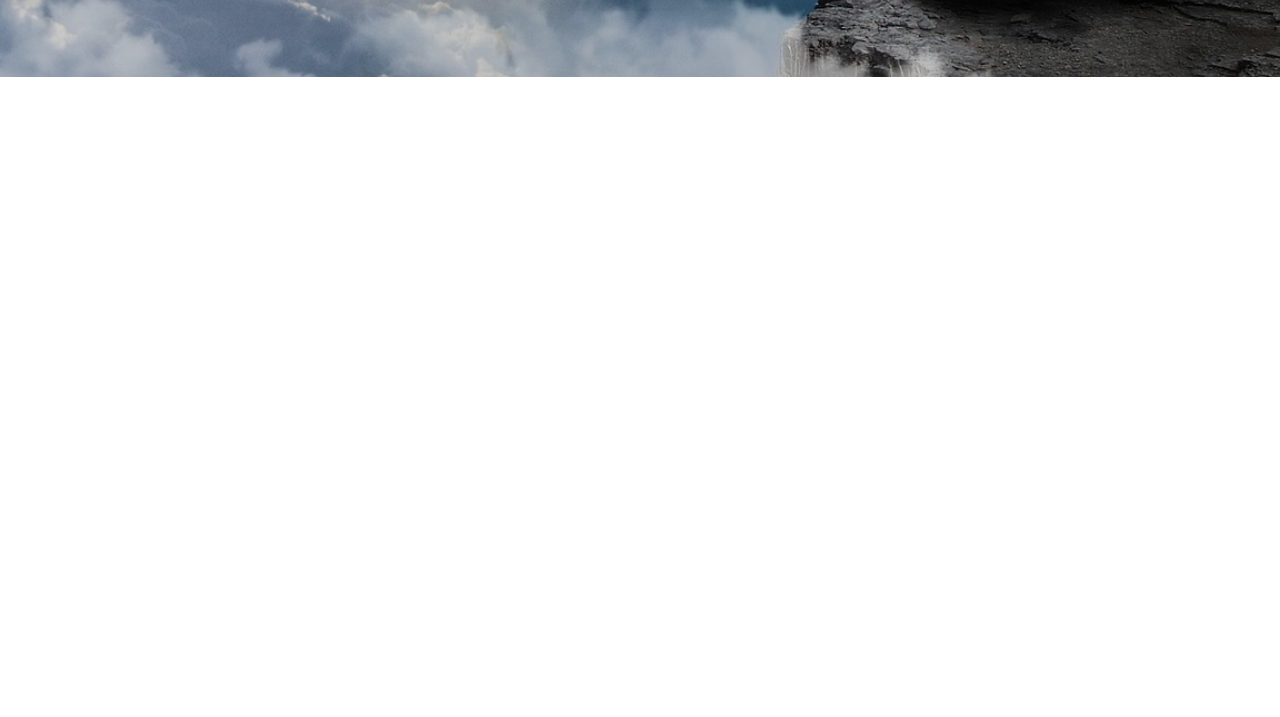
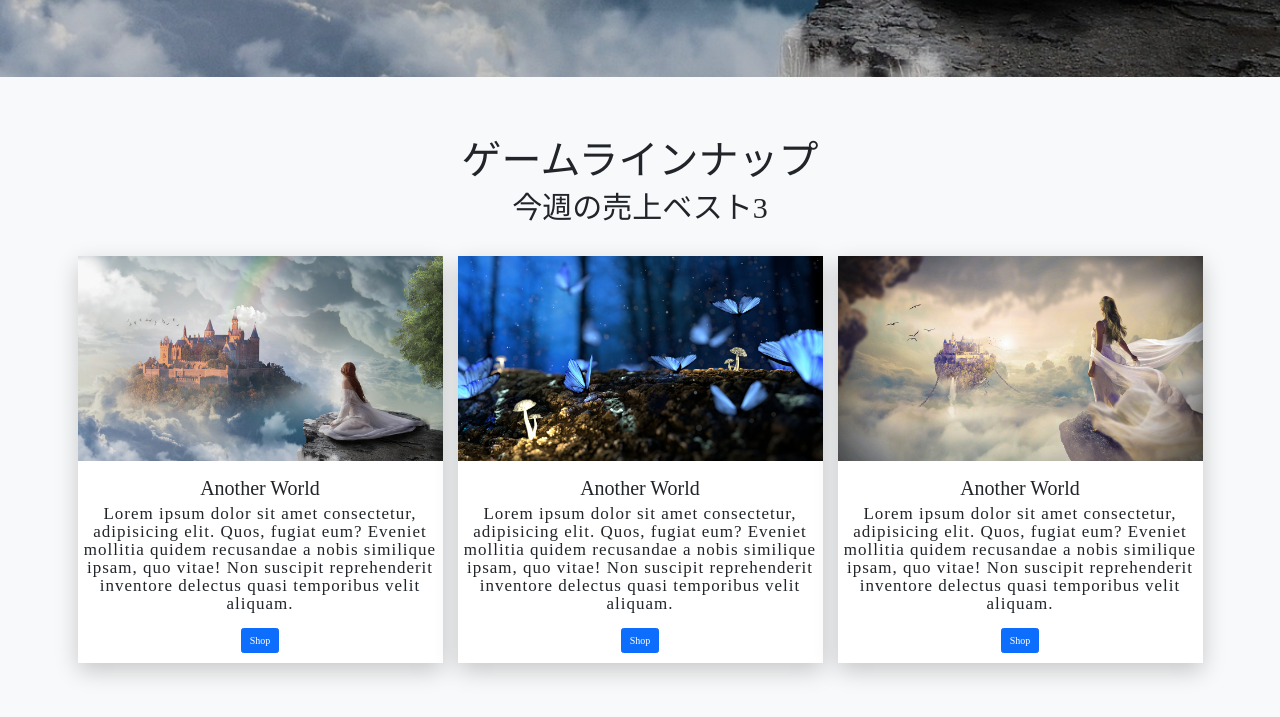
Before and after one commit to takeuchima0/lp_demo_v2, a plain HTML site: page index.html in a window 1280 px wide. Shown: the part 723-1440 px from the top of the page. Before the commit the page ends 800 px from the top, so only its background shows below. Drawn offline with nearby package versions, Linux system fonts and the light colour scheme; a web font is replaced by a local one.

Commit message:
fix: sale section

```diff
--- a/index.html
+++ b/index.html
@@ -36,6 +36,68 @@
     </div>
   </section>
 
+  <!-- sale section -->
+  <section class="sale bg-light" id="sale">
+    <div class="container text-dark">
+      <div class="row">
+        <div class="col-sm-7 mx-auto text-center">
+          <h2>ゲームラインナップ</h2>
+          <h3>今週の売上ベスト3</h3>
+        </div>
+      </div>
+
+      <div class="row mt-3 g-4">
+        <div class="col-md-4">
+          <div class="game-card card-effect text-center">
+            <img src="./images/another-world.jpg" alt="">
+            <div class="my-4 px-1">
+              <h5>Another World</h5>
+              <p>
+                Lorem ipsum dolor sit amet consectetur,
+                adipisicing elit. Quos, fugiat eum?
+                Eveniet mollitia quidem recusandae a nobis similique ipsam, quo vitae!
+                Non suscipit reprehenderit inventore delectus quasi temporibus velit aliquam.
+              </p>
+            </div>
+            <button class="btn btn-primary mb-3">Shop</button>
+          </div>
+        </div>
+
+        <div class="col-md-4">
+          <div class="game-card card-effect text-center">
+            <img src="./images/butterfly.jpg" alt="">
+            <div class="my-4 px-1">
+              <h5>Another World</h5>
+              <p>
+                Lorem ipsum dolor sit amet consectetur,
+                adipisicing elit. Quos, fugiat eum?
+                Eveniet mollitia quidem recusandae a nobis similique ipsam, quo vitae!
+                Non suscipit reprehenderit inventore delectus quasi temporibus velit aliquam.
+              </p>
+            </div>
+            <button class="btn btn-primary mb-3">Shop</button>
+          </div>
+        </div>
+
+        <div class="col-md-4">
+          <div class="game-card card-effect text-center">
+            <img src="./images/heaven-story.jpg" alt="">
+            <div class="my-4 px-1">
+              <h5>Another World</h5>
+              <p>
+                Lorem ipsum dolor sit amet consectetur,
+                adipisicing elit. Quos, fugiat eum?
+                Eveniet mollitia quidem recusandae a nobis similique ipsam, quo vitae!
+                Non suscipit reprehenderit inventore delectus quasi temporibus velit aliquam.
+              </p>
+            </div>
+            <button class="btn btn-primary mb-3">Shop</button>
+          </div>
+        </div>
+      </div>
+    </div>
+  </section>
+
   <!-- footer section -->
 </body>
 </html>
--- a/style.css
+++ b/style.css
@@ -24,6 +24,12 @@ h2, h3 {
   z-index: 1;
   font-size: 3rem;
   font-weight: 540;
+}
+
+/* common styles */
+section {
+  padding-top: 60px;
+  padding-bottom: 60px;
 }
 
 header {
@@ -75,6 +81,38 @@ header img {
   text-shadow: #000 1px 3px 6px;
 }
 
+/* sale section */
+.sale h2 {
+  font-size: 4rem;
+}
+
+.sale h3 {
+  font-size: 3rem;
+}
+
+.sale img {
+  width: 100%;
+  height: 100%;
+}
+
+.card-effect {
+  box-shadow: var(--box-shadow);
+}
+
+.game-card {
+  background-color: rgb(255, 255, 255);
+}
+
+.game-card h5 {
+  font-size: 2rem;
+}
+
+.game-card p {
+  font-size: 1.7rem;
+  line-height: 1.8rem;
+  letter-spacing: 0.1rem;
+}
+
 /* media query: pc */
 @media (max-width: 1000px) {
   .hero h1 {
```
